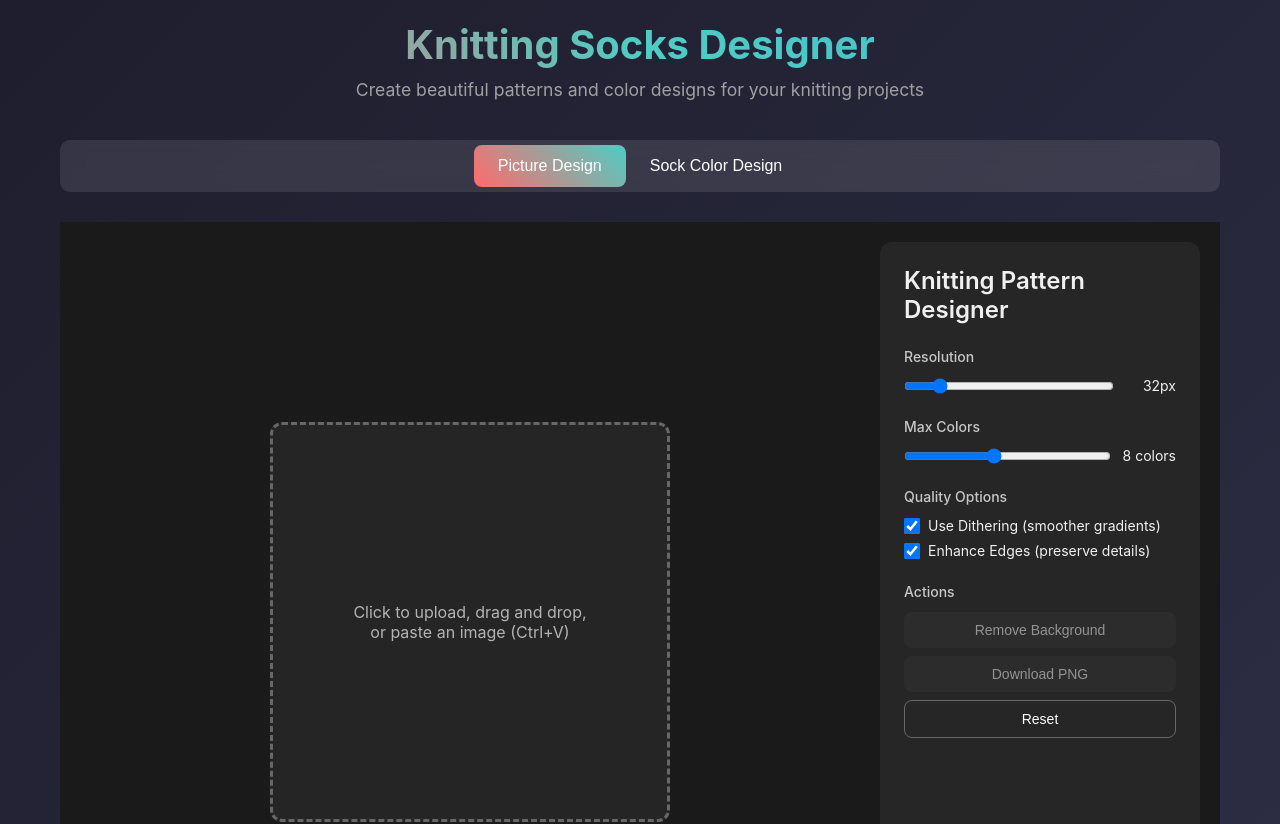
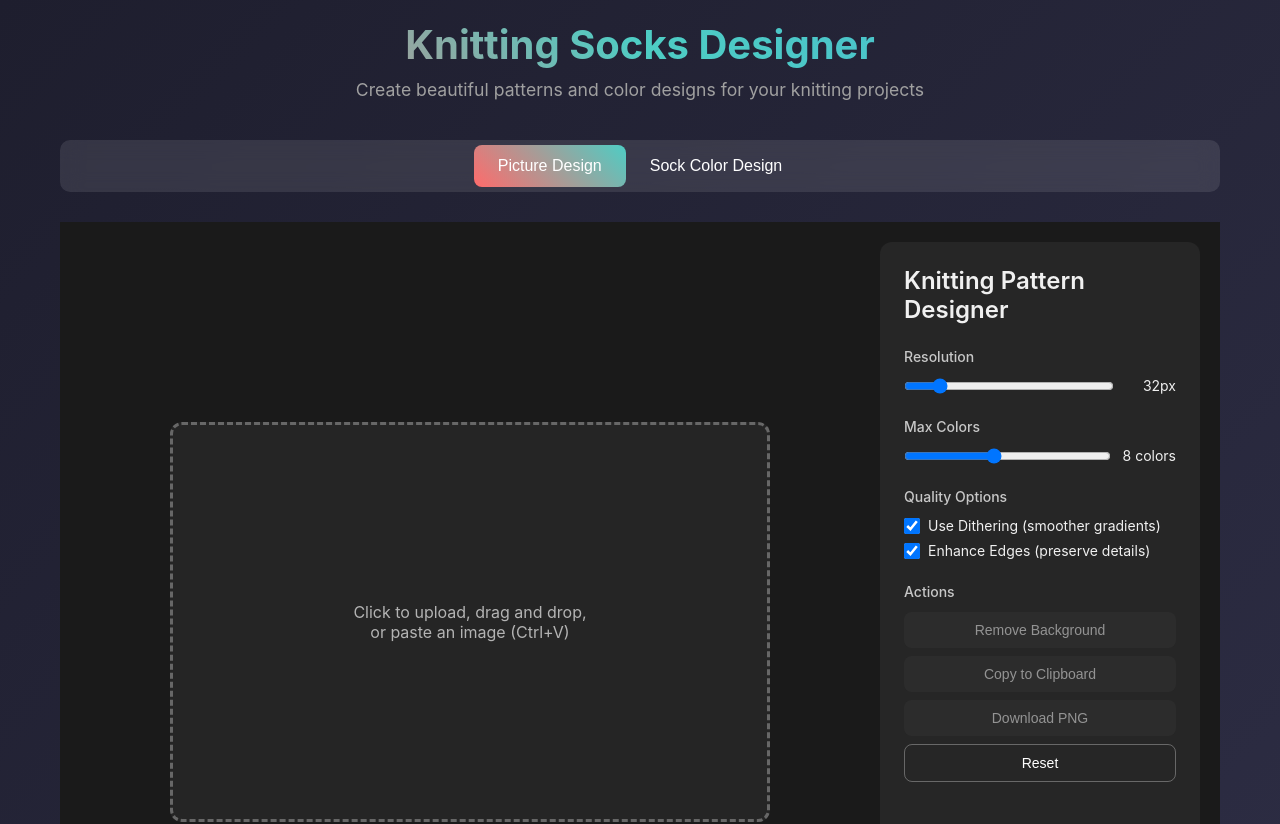
Before and after one commit to pangeafate/SockDesignAdvanced, a Next.js app: page /SockDesignAdvanced/ in a window 1280 px wide. Shown: the top 824 px of the page. Built offline with nearby package versions, Linux system fonts and the light colour scheme.

Commit message:
Latest updates to PictureDesigner component

```diff
--- a/app/components/PictureDesigner.tsx
+++ b/app/components/PictureDesigner.tsx
@@ -413,7 +413,7 @@ export default function PictureDesigner() {
     canvas.height = targetHeight;
 
     // Keep display size constant
-    const displayWidth = 400;
+    const displayWidth = 600;
     const displayHeight = Math.round((displayWidth * image.height) / image.width);
     canvas.style.width = `${displayWidth}px`;
     canvas.style.height = `${displayHeight}px`;
@@ -653,6 +653,27 @@ export default function PictureDesigner() {
     setPixelatedImage(imageData);
   };
 
+  // Copy image to clipboard
+  const copyToClipboard = async () => {
+    if (!canvasRef.current) return;
+
+    try {
+      const blob = await new Promise<Blob>((resolve) => {
+        canvasRef.current!.toBlob((blob) => {
+          if (blob) resolve(blob);
+        }, 'image/png');
+      });
+
+      await navigator.clipboard.write([
+        new ClipboardItem({
+          'image/png': blob
+        })
+      ]);
+    } catch (err) {
+      console.error('Failed to copy image:', err);
+    }
+  };
+
   // Download image
   const downloadImage = () => {
     if (!canvasRef.current) return;
@@ -706,7 +727,7 @@ export default function PictureDesigner() {
         {!image ? (
           <div
             style={{
-              width: '400px',
+              width: '600px',
               height: '400px',
               border: '3px dashed rgba(255, 255, 255, 0.3)',
               borderRadius: '12px',
@@ -744,7 +765,7 @@ export default function PictureDesigner() {
                 cursor: 'crosshair',
                 border: '2px solid rgba(255, 255, 255, 0.3)',
                 borderRadius: '8px',
-                backgroundColor: '#ffffff'
+                backgroundColor: '#000000'
               }}
             />
           </div>
@@ -873,6 +894,24 @@ export default function PictureDesigner() {
             Remove Background
           </button>
           <button
+            onClick={copyToClipboard}
+            disabled={!pixelatedImage}
+            style={{
+              padding: '10px 16px',
+              border: 'none',
+              borderRadius: '8px',
+              backgroundColor: pixelatedImage ? '#4a9eff' : '#333',
+              color: '#fff',
+              cursor: pixelatedImage ? 'pointer' : 'not-allowed',
+              fontSize: '14px',
+              fontWeight: '500',
+              transition: 'all 0.2s ease',
+              opacity: pixelatedImage ? 1 : 0.5
+            }}
+          >
+            Copy to Clipboard
+          </button>
+          <button
             onClick={downloadImage}
             disabled={!pixelatedImage}
             style={{
```
